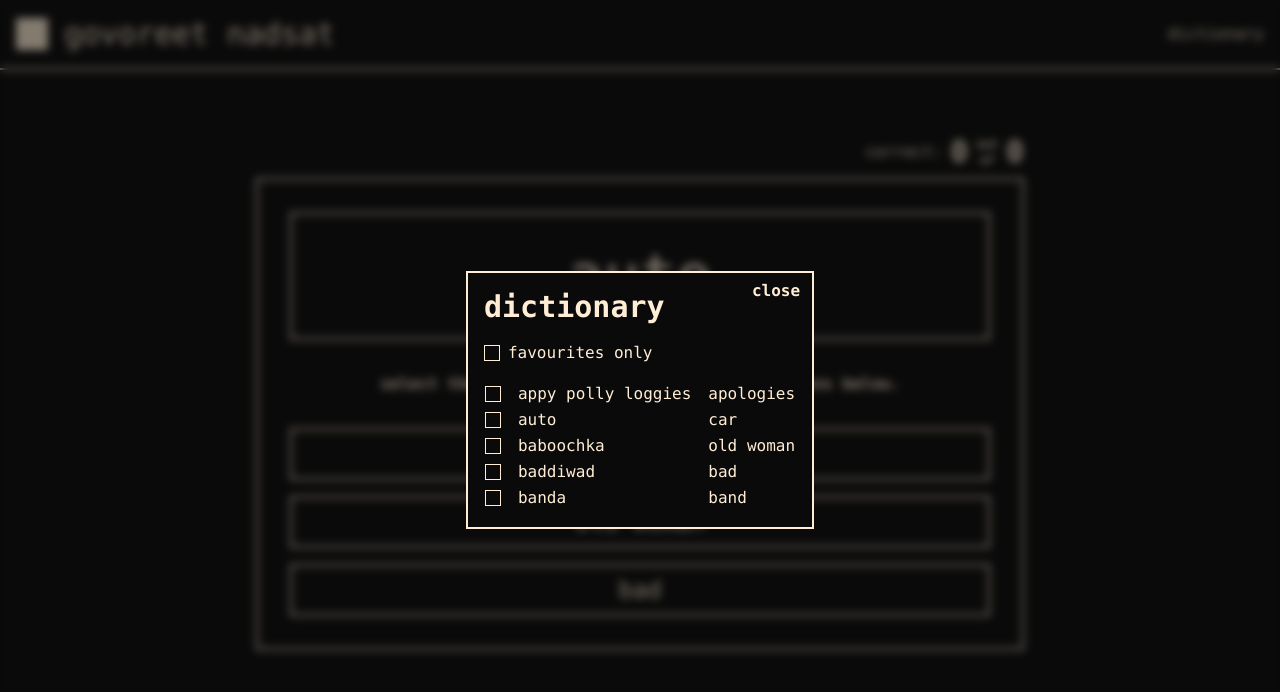
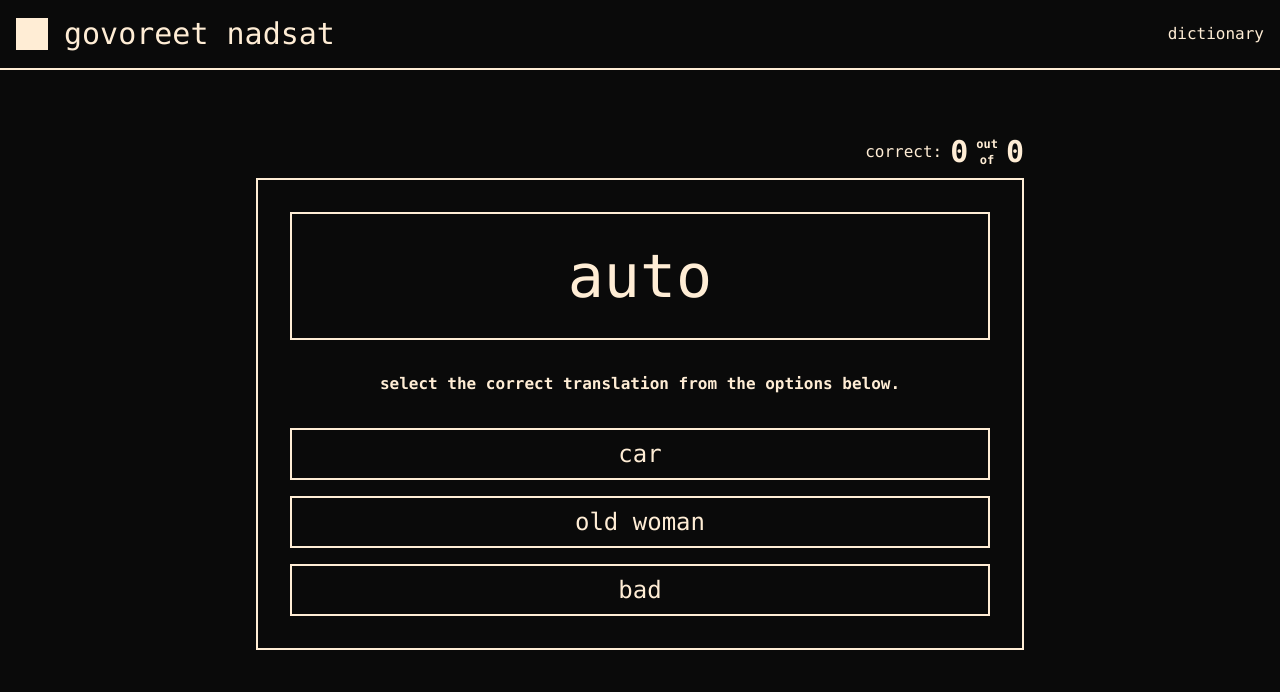
Before and after one commit to alanpaulprice/govoreet-nadsat, a React (Vite) app: page / in a window 1280 px wide. Shown: the top 692 px of the page. Built offline with nearby package versions, Linux system fonts and the light colour scheme.

Commit message:
src/App.tsx: set initial value of `dictionaryOpen` to `false`

```diff
--- a/src/App.tsx
+++ b/src/App.tsx
@@ -13,14 +13,13 @@ type Props = {
 };
 
 export function App({ dictionary }: Props) {
-	const numberOfOptions = 3;
 	const [score, setScore] = useLocalStorage<Score>("score", { attempts: 0, correct: 0 });
 	const [question, setQuestion] = useState<{
 		type: QuestionType;
 		correctAnswer: DictionaryItem;
 		options: DictionaryItem[];
 	}>(createQuestion());
-	const [dictionaryOpen, setDictionaryOpen] = useState<boolean>(true);
+	const [dictionaryOpen, setDictionaryOpen] = useState<boolean>(false);
 	const [favoriteWords, setFavoriteWords] = useLocalStorage<Array<DictionaryItem["id"]>>("favoriteWords", []);
 
 	function createQuestion() {
```
